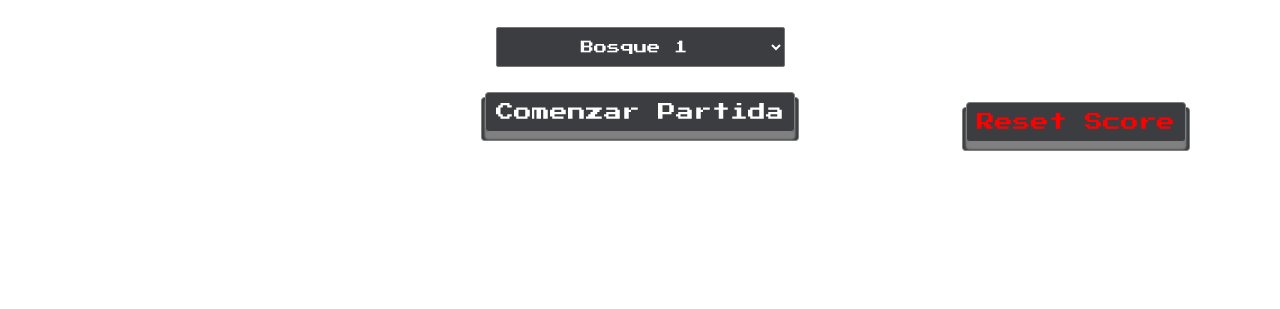
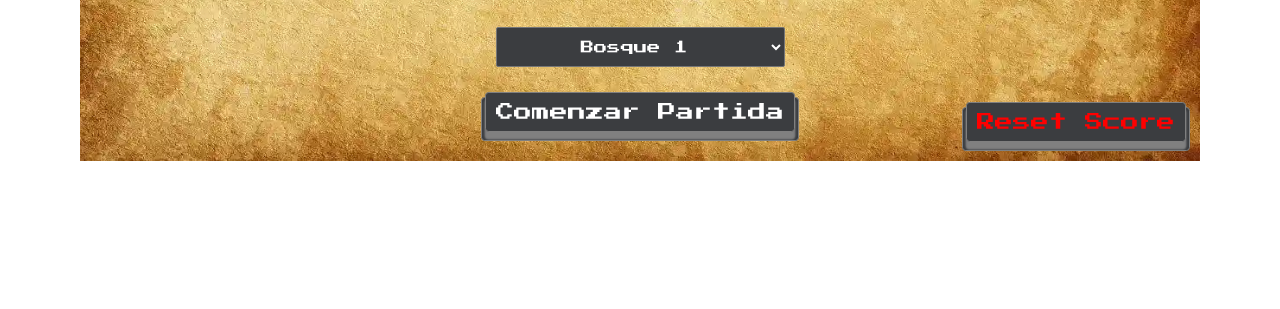
Before and after one commit to paulorze/FightingGame, a plain HTML site: page index.html in a window 1280 px wide. Shown: the part 491-800 px from the top of the page. Drawn offline with Linux system fonts and the light colour scheme.

Commit message:
Changed background image

```diff
--- a/assets/scss/partials/_playerSelect.scss
+++ b/assets/scss/partials/_playerSelect.scss
@@ -1,6 +1,6 @@
 .selectorContainer {
     position: relative;
-    background-image: url('../images/paperBackground.png');
+    background-image: url('../images/paperBackgroundd.webp');
     background-size: 100% 100%;
     padding: 2rem;
     display: flex;
@@ -9,6 +9,7 @@
     align-items: center;
     font-family: 'Press Start 2P', cursive;
 }
+
 .tituloJuego {
     font-size: 4rem;
     padding: 2rem;
```
Also changed, not shown: assets/css/styles.css, assets/images/paperBackground.webp (added), assets/images/paperBackgroundd.webp (added), 1 other file.
